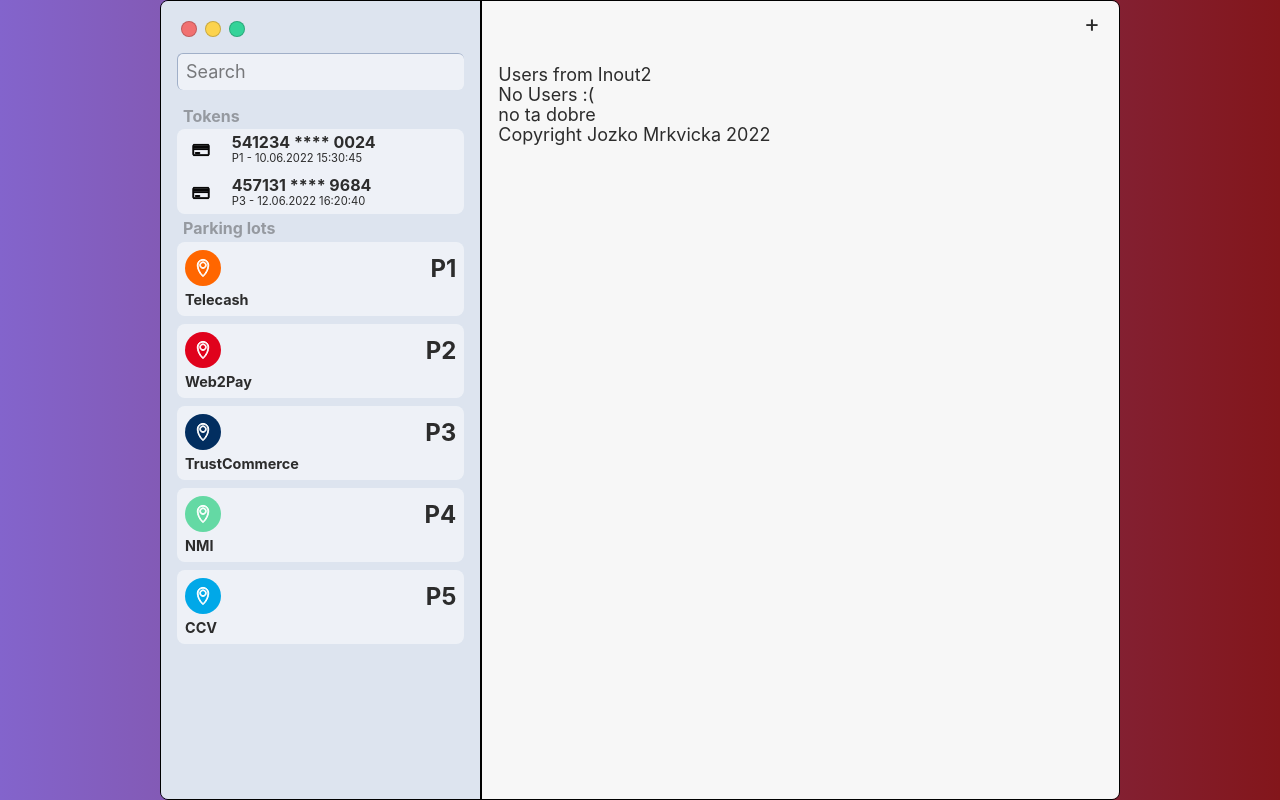
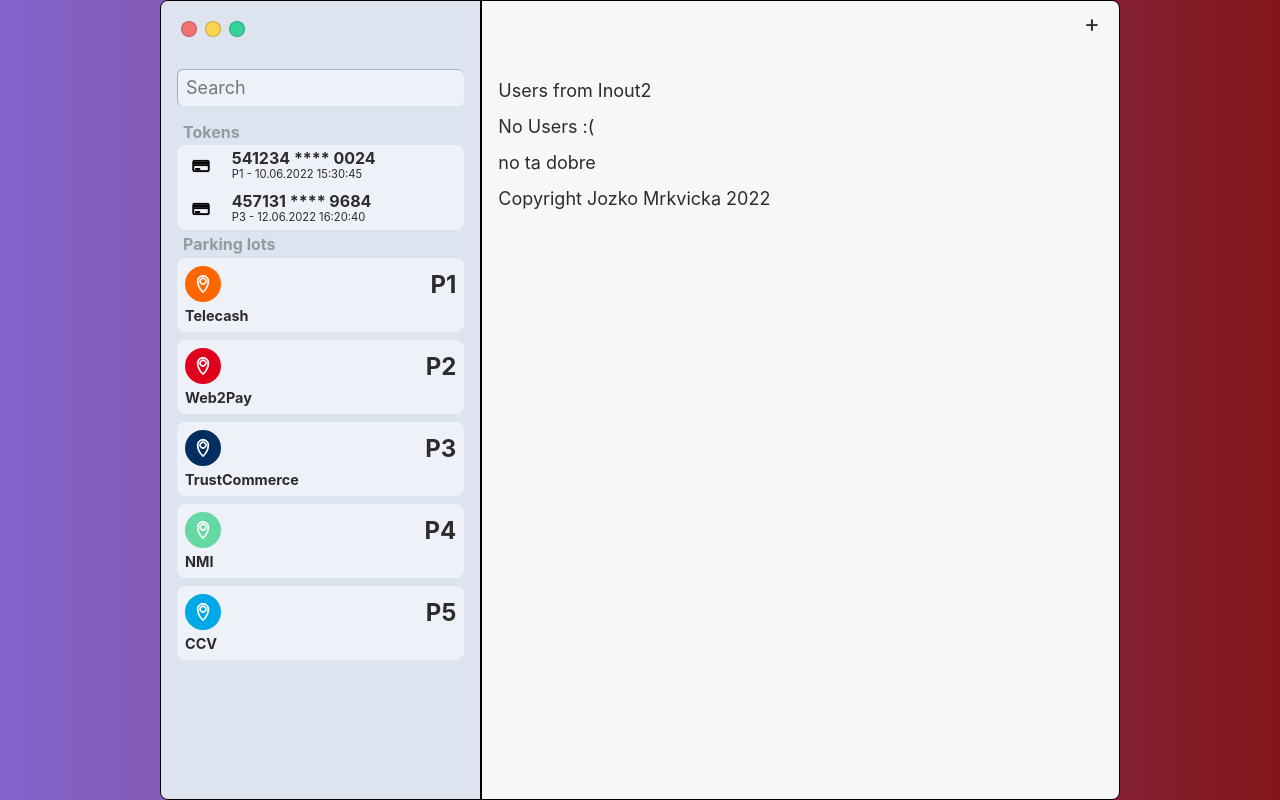
Before and after one commit to udigeri/inout2, a Flask app: page /users/ in a window 1280 px wide. Run offline with Flask 2, Linux system fonts and the light colour scheme.

Commit message:
minor changes

```diff
--- a/inout2/static/css/content.css
+++ b/inout2/static/css/content.css
@@ -84,3 +84,15 @@
   .todos svg:active {
     fill: rgb(var(--color-flagged));
   }
+
+  header {
+    margin-bottom: 1rem;
+  }
+
+  footer {
+    margin-top: 1rem;
+  }
+
+  li {
+    font-weight: bold;
+  }
--- a/inout2/templates/users.jinja
+++ b/inout2/templates/users.jinja
@@ -14,19 +14,17 @@
 <header>
     Users from Inout2
 </header>
-<p>
 {% if users %}
-    <ul>
+    <ol>
         {% for user in users %}
         <li>
-            {{user.name}} {{user.username}}
+            {{user.name}} {{user.username}} {{user.password}}
         </li>
         {% endfor %}
-    </ul>
+    </ol>
 {% else %}
     <p>No Users :(</p>
 {% endif %}
-</p>
 
 <footer>no ta dobre</footer>
 {% endblock %}
```
